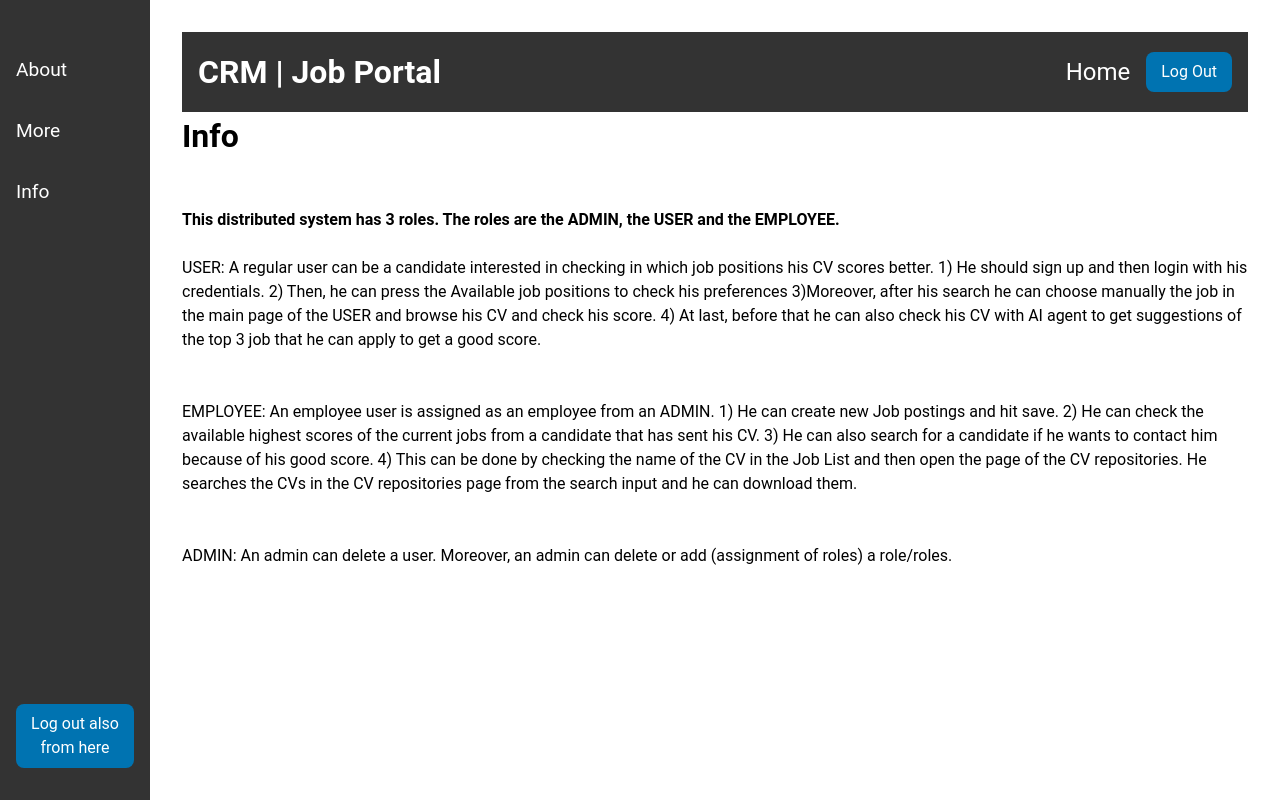
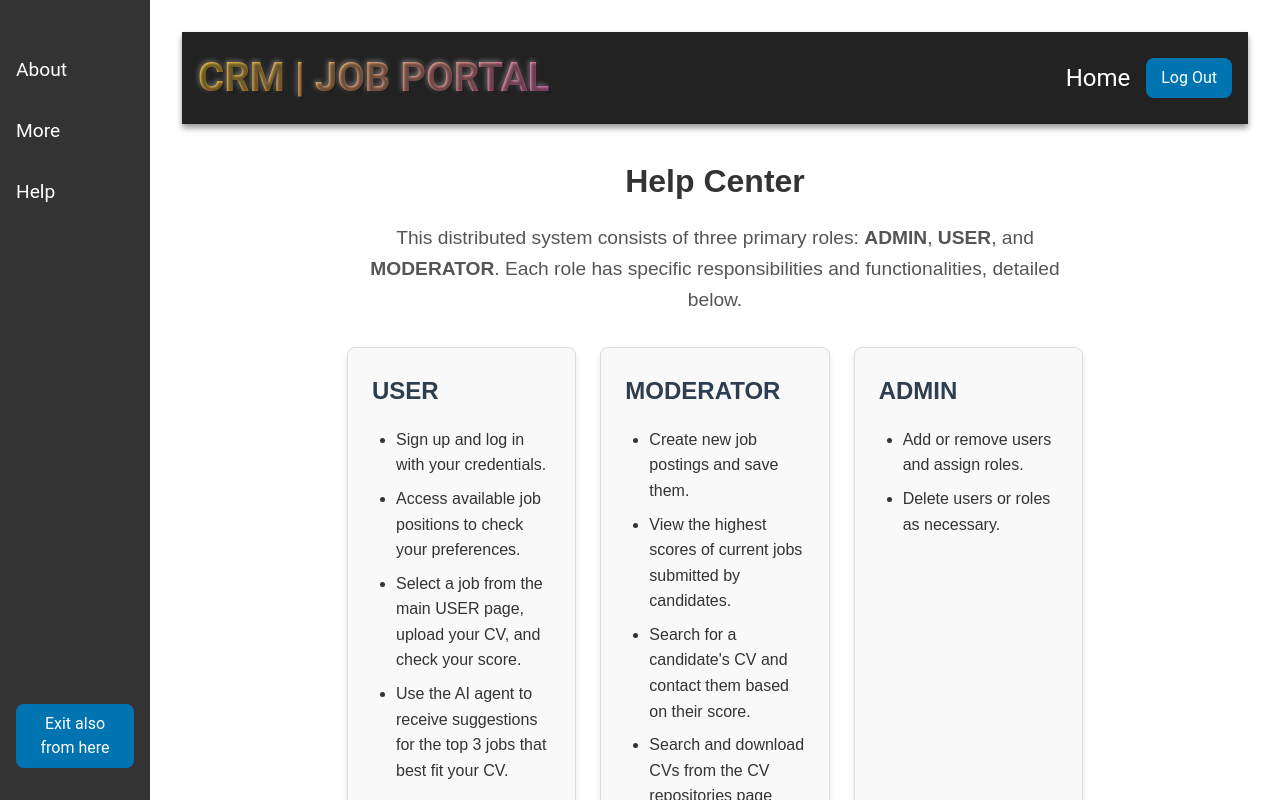
Before and after one commit to Panos994/Application-Submission-and-Pre-Screening-System-Based-on-Resume-Analysis., a Vue app in the folder frontend/vue3-project-screening/: page /info in a window 1280 px wide. Built offline with nearby package versions, Linux system fonts and the light colour scheme.

Commit message:
some UI updates

```diff
--- a/frontend/vue3-project-screening/src/components/AboutPage.vue
+++ b/frontend/vue3-project-screening/src/components/AboutPage.vue
@@ -1,15 +1,21 @@
 <template>
-  <div class="about-page">
-    <h1>About</h1>
-    <p>
-      This is a Dissertation for Harokopio University - Informatics and Telematics Department.
-      It uses distributed methods and n-tier architecture for developing a holistic system with
-      different roles, security, and various use cases. It manipulates data with an AI agent (LLM -
-      Open AI API) and incorporates RAG (Retrieval-Augmented Generation) methods.
-      The system primarily calculates how well a candidate fits a job position by evaluating their
-      CV score, which can be calculated manually or with an AI Agent (LLM tools).
-      Additional services like MinIO are used for object storage.
-    </p>
+  <div class="about-container">
+    <h1>About This Dissertation</h1>
+    <div class="content">
+      <p>
+        This dissertation was developed for Harokopio University - Informatics and Telematics Department.
+        It leverages distributed methods and an n-tier architecture to deliver a comprehensive system
+        featuring multiple roles, robust security, and various use cases.
+      </p>
+      <p>
+        The system integrates an AI agent (LLM - Open AI API) and utilizes RAG
+        (Retrieval-Augmented Generation) methods to evaluate how well a candidate matches a job
+        position by scoring their CV. Users can calculate the score manually or leverage AI Agent tools.
+      </p>
+      <p>
+        Additional features include MinIO for object storage, enhancing the scalability and flexibility of the system.
+      </p>
+    </div>
   </div>
 </template>
 
@@ -20,7 +26,36 @@ export default {
 </script>
 
 <style scoped>
-.about-page {
+.about-container {
+  max-width: 800px;
+  margin: 0 auto;
   padding: 2rem;
+  font-family: Arial, sans-serif;
+  line-height: 1.6;
+  background-color: #f9f9f9;
+  border-radius: 8px;
+  box-shadow: 0 4px 6px rgba(0, 0, 0, 0.1);
+  color: #333;
+}
+
+h1 {
+  text-align: center;
+  color: #2c3e50;
+  margin-bottom: 1.5rem;
+}
+
+.content {
+  font-size: 1.1rem;
+}
+
+.content p {
+  margin-bottom: 1rem;
+  text-align: justify;
+}
+
+@media (min-width: 768px) {
+  .content p {
+    margin-bottom: 1.2rem;
+  }
 }
 </style>
--- a/frontend/vue3-project-screening/src/components/InfoPage.vue
+++ b/frontend/vue3-project-screening/src/components/InfoPage.vue
@@ -1,29 +1,39 @@
 <template>
-  <div class="info">
-    <h1>Info</h1>
-    <br><br>
-    <p>
-      <b>This distributed system has 3 roles. The roles are the ADMIN, the USER and the EMPLOYEE. </b>
-<br><br>
-      USER: A regular user can be a candidate interested in checking in which job positions his CV scores better.
-      1) He should sign up and then login with his credentials.
-      2) Then, he can press the Available job positions to check his preferences
-      3)Moreover, after his search he can choose manually the job in the main page of the USER and browse his CV and check his score.
-      4) At last, before that he can also check his CV with AI agent to get suggestions of the top 3 job that he can apply to get a good score.
+  <div class="help-container">
+    <h1>Help Center</h1>
+    <p class="intro">
+      This distributed system consists of three primary roles: <b>ADMIN</b>, <b>USER</b>, and <b>MODERATOR</b>. Each role has specific responsibilities and functionalities, detailed below.
+    </p>
 
-      <br><br><br>
-     EMPLOYEE: An employee user is assigned as an employee from an ADMIN.
-      1) He can create new Job postings and hit save.
-      2) He can check the available highest scores of the current jobs from a candidate that has sent his CV.
-      3) He can also search for a candidate if he wants to contact him because of his good score.
-      4) This can be done by checking the name of the CV in the Job List and then open the page of the CV repositories.
-      He searches the CVs in the CV repositories page from the search input and he can download them.
+    <div class="role-section">
+      <div class="role-card">
+        <h2>USER</h2>
+        <ul>
+          <li>Sign up and log in with your credentials.</li>
+          <li>Access available job positions to check your preferences.</li>
+          <li>Select a job from the main USER page, upload your CV, and check your score.</li>
+          <li>Use the AI agent to receive suggestions for the top 3 jobs that best fit your CV.</li>
+        </ul>
+      </div>
 
-      <br><br><br>
-      ADMIN: An admin can delete a user. Moreover, an admin can delete or add (assignment of roles) a role/roles.
+      <div class="role-card">
+        <h2>MODERATOR</h2>
+        <ul>
+          <li>Create new job postings and save them.</li>
+          <li>View the highest scores of current jobs submitted by candidates.</li>
+          <li>Search for a candidate's CV and contact them based on their score.</li>
+          <li>Search and download CVs from the CV repositories page using the search input.</li>
+        </ul>
+      </div>
 
-
-    </p>
+      <div class="role-card">
+        <h2>ADMIN</h2>
+        <ul>
+          <li>Add or remove users and assign roles.</li>
+          <li>Delete users or roles as necessary.</li>
+        </ul>
+      </div>
+    </div>
   </div>
 </template>
 
@@ -33,8 +43,67 @@ export default {
 };
 </script>
 
+
 <style scoped>
-.more-page {
+.help-container {
+  max-width: 800px;
+  margin: 0 auto;
   padding: 2rem;
+  font-family: Arial, sans-serif;
+  line-height: 1.6;
+}
+
+h1 {
+  text-align: center;
+  color: #333;
+  margin-bottom: 1rem;
+}
+
+.intro {
+  font-size: 1.2rem;
+  text-align: center;
+  margin-bottom: 2rem;
+  color: #555;
+}
+
+.role-section {
+  display: grid;
+  grid-template-columns: 1fr;
+  gap: 1.5rem;
+}
+
+.role-card {
+  background-color: #f9f9f9;
+  border: 1px solid #ddd;
+  border-radius: 8px;
+  padding: 1.5rem;
+  box-shadow: 0 4px 6px rgba(0, 0, 0, 0.1);
+}
+
+.role-card h2 {
+  color: #2c3e50;
+  margin-bottom: 1rem;
+}
+
+.role-card ul {
+  list-style-type: disc;
+  padding-left: 1.5rem;
+  color: #333;
+}
+
+.role-card ul li {
+  margin-bottom: 0.5rem;
+}
+
+@media (min-width: 600px) {
+  .role-section {
+    grid-template-columns: 1fr 1fr;
+  }
+}
+
+@media (min-width: 900px) {
+  .role-section {
+    grid-template-columns: 1fr 1fr 1fr;
+  }
 }
 </style>
--- a/frontend/vue3-project-screening/src/components/LayoutPage.vue
+++ b/frontend/vue3-project-screening/src/components/LayoutPage.vue
@@ -6,15 +6,15 @@
       <div class="sidebar-links">
         <router-link to="/about" class="sidebar-link">About</router-link>
         <router-link to="/more" class="sidebar-link">More</router-link>
-        <router-link to="/info" class="sidebar-link">Info</router-link>
+        <router-link to="/info" class="sidebar-link">Help</router-link>
       </div>
-      <button class="logout-btn" @click="logout">Log out also from here</button>
+      <button class="logout-btn" @click="logout">Exit also from here </button>
     </div>
 
     <!-- Main Content Area -->
     <div class="main-content">
       <header class="header">
-        <h1>CRM | Job Portal</h1>
+        <h1 class="title-3d">CRM | Job Portal</h1>
         <nav class="navbar">
           <router-link to="/" class="home-link">Home</router-link>
           <button class="logout-btn" @click="logout">Log Out</button>
@@ -111,9 +111,11 @@ export default {
   display: flex;
   justify-content: space-between;
   align-items: center;
-  background-color: #333;
+  background-color: #222;
   color: white;
   padding: 1rem;
+  position: relative;
+  box-shadow: 0px 4px 6px rgba(0, 0, 0, 0.4);
 }
 
 .navbar {
@@ -131,4 +133,54 @@ export default {
 .home-link:hover, .navbar a:hover {
   text-decoration: underline;
 }
+
+
+
+
+
+
+
+
+.title-3d {
+  font-size: 2.5rem;
+  font-weight: bold;
+  color: white;
+  text-transform: uppercase;
+  text-align: center;
+  margin: 0;
+  position: relative;
+  animation: fadeInTitle 2s ease-in-out;
+  background: linear-gradient(135deg, #ffcc00, #ff66cc); /* Brighter gradient */
+  -webkit-background-clip: text;
+  -webkit-text-fill-color: transparent;
+  text-shadow: 1px 1px 3px rgba(0, 0, 0, 0.6),
+  -1px -1px 5px rgba(255, 255, 255, 0.4);
+}
+
+.title-3d:hover {
+  animation: bounce 1s ease infinite;
+  cursor: pointer;
+  text-shadow: 2px 2px 6px rgba(0, 0, 0, 0.7),
+  -2px -2px 8px rgba(255, 255, 255, 0.5);
+}
+
+@keyframes fadeInTitle {
+  0% {
+    opacity: 0;
+    transform: translateY(-20px);
+  }
+  100% {
+    opacity: 1;
+    transform: translateY(0);
+  }
+}
+
+@keyframes bounce {
+  0%, 100% {
+    transform: translateY(0);
+  }
+  50% {
+    transform: translateY(-10px);
+  }
+}
 </style>
--- a/frontend/vue3-project-screening/src/components/MorePage.vue
+++ b/frontend/vue3-project-screening/src/components/MorePage.vue
@@ -1,10 +1,12 @@
 <template>
-  <div class="more-page">
-    <h1>More</h1>
-    <p>Creator: Panagiotis Foteinopoulos</p>
-    <p>Academic ID: 2021154</p>
-    <p>Department: Informatics and Telematics</p>
-    <p>University: Harokopio University of Athens</p>
+  <div class="more-container">
+    <h1>About This Project</h1>
+    <div class="details">
+      <p><span class="label">Creator:</span> Panagiotis Foteinopoulos</p>
+      <p><span class="label">Academic ID:</span> 2021154</p>
+      <p><span class="label">Department:</span> Informatics and Telematics</p>
+      <p><span class="label">University:</span> Harokopio University of Athens</p>
+    </div>
   </div>
 </template>
 
@@ -15,7 +17,36 @@ export default {
 </script>
 
 <style scoped>
-.more-page {
+.more-container {
+  max-width: 600px;
+  margin: 0 auto;
   padding: 2rem;
+  font-family: Arial, sans-serif;
+  line-height: 1.6;
+  background-color: #f9f9f9;
+  border-radius: 8px;
+  box-shadow: 0 4px 6px rgba(0, 0, 0, 0.1);
+  color: #333;
+}
+
+h1 {
+  text-align: center;
+  color: #2c3e50;
+  margin-bottom: 1.5rem;
+}
+
+.details {
+  font-size: 1.1rem;
+}
+
+.label {
+  font-weight: bold;
+  color: #555;
+}
+
+@media (min-width: 768px) {
+  .details p {
+    margin-bottom: 0.8rem;
+  }
 }
 </style>
--- a/frontend/vue3-project-screening/src/views/HomePage.vue
+++ b/frontend/vue3-project-screening/src/views/HomePage.vue
@@ -1,7 +1,7 @@
 <!-- HomePage.vue -->
 <template>
   <div>
-    <center><h1> Resume Analysis with AI Agent </h1></center>
+    <center>  <h1 class="animated-title">Resume Analysis with AI Agent</h1></center>
 
     <br><br> <br><br> <br><br> <br><br> <br><br> <br><br>
     <center><b><p>Please <button class="button-Login"><router-link to="/login">Login</router-link></button> | <button class="button-signup"><router-link to="/signup">Sign Up</router-link></button> to continue.</p></b> </center>
@@ -20,6 +20,58 @@ export default {
 
 
 <style>
+
+.animated-title {
+  font-size: 3rem; /* Larger font size for emphasis */
+  font-weight: bold;
+  color: #ccc; /* Slightly darker text color */
+  text-shadow:
+      1px 1px 2px rgba(0, 0, 0, 0.5),
+      0 0 8px #1c6b8e,
+      0 0 16px #145f78,
+      0 0 32px #0e4f5d,
+      0 0 64px #0a3f47; /* Darker glow colors */
+  animation: pulse 2s infinite, moveText 6s infinite alternate;
+  transform: perspective(1000px) rotateX(20deg);
+}
+
+@keyframes pulse {
+  0%, 100% {
+    text-shadow:
+        1px 1px 2px rgba(0, 0, 0, 0.5),
+        0 0 8px #1c6b8e,
+        0 0 16px #145f78,
+        0 0 32px #0e4f5d,
+        0 0 64px #0a3f47;
+  }
+  50% {
+    text-shadow:
+        1px 1px 2px rgba(0, 0, 0, 0.5),
+        0 0 16px #0e4f5d,
+        0 0 32px #0a3f47,
+        0 0 64px #073539;
+  }
+}
+
+@keyframes moveText {
+  0% {
+    transform: perspective(1000px) rotateX(20deg) translateY(0);
+  }
+  100% {
+    transform: perspective(1000px) rotateX(-20deg) translateY(-10px);
+  }
+}
+
+
+
+
+
+
+
+
+
+
+
 
 
 
```
